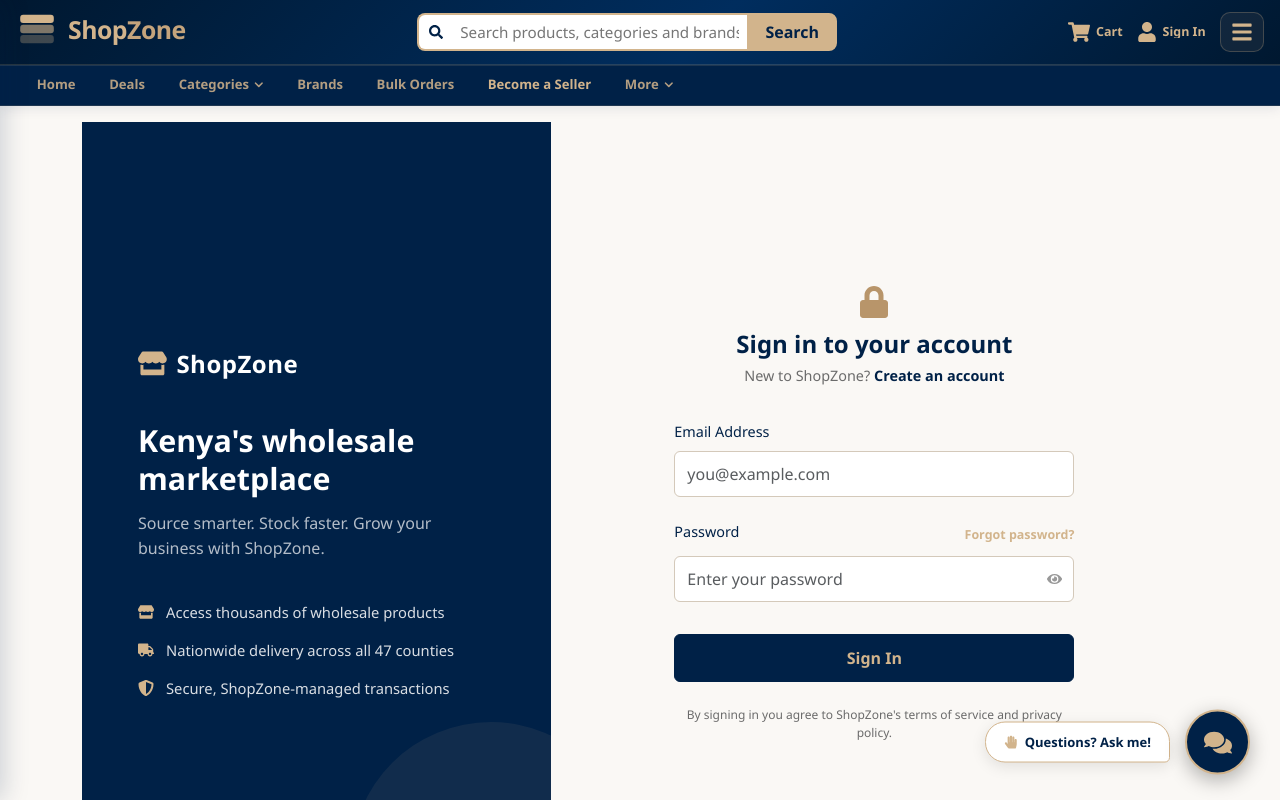
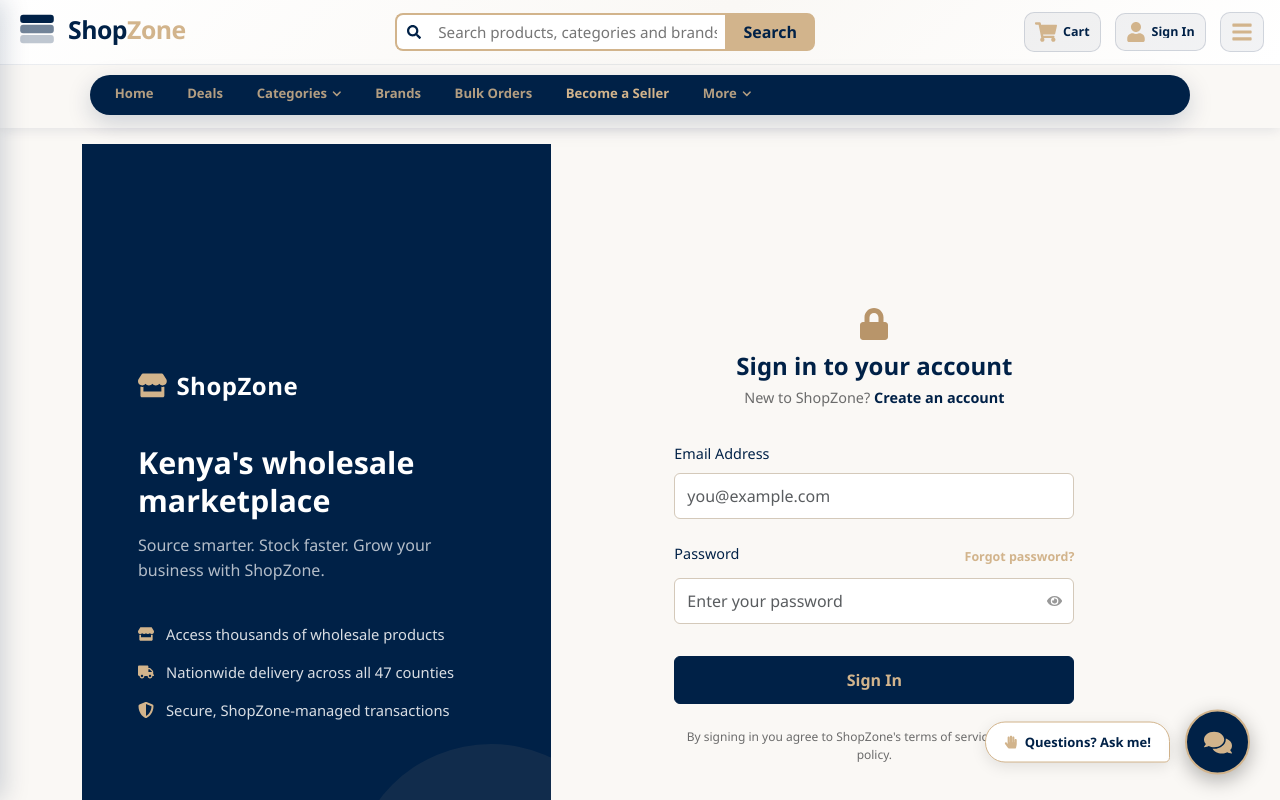
Before and after one commit to Mellvvin/ShopZone, a React (Vite) app in the folder frontend/: page /login in a window 1280 px wide. Shown: the top 800 px of the page. Built offline with nearby package versions, Linux system fonts and the light colour scheme.

Commit message:
feat: update CategoryBar and Header styles for improved UI consistency and responsiveness

```diff
--- a/frontend/src/components/CategoryBar/CategoryBar.css
+++ b/frontend/src/components/CategoryBar/CategoryBar.css
@@ -5,10 +5,13 @@
    ──────────────────────────────────────────── */
 
 /* ── Bar wrapper ────────────────────────────────── */
+/* No longer a full-width strip — just breathing room so the pill
+   below it has visible page background around it, top and bottom,
+   which is what actually makes it read as floating. */
 .category-bar {
-    background-color: var(--oxford-blue);
-    border-top: 1px solid rgba(210, 180, 140, 0.15);
-    border-bottom: 1px solid rgba(210, 180, 140, 0.15);
+    background: transparent;
+    border: none;
+    padding: 0.65rem 2.5rem 0.85rem;
 }
 
 /* Hidden on mobile — drawer handles categories there */
@@ -18,11 +21,27 @@
     }
 }
 
-/* ── Inner container ────────────────────────────── */
+/* ── Inner container — this is the pill itself now ─ */
 .category-bar-container {
-    max-width: 1280px;
+    max-width: 1100px;
     margin: 0 auto;
-    padding: 0 1.25rem;
+    padding: 0 0.5rem;
+    background: var(--oxford-blue);
+    border-radius: 999px;
+    box-shadow: 0 8px 24px rgba(0, 33, 71, 0.18);
+    transition: background-color 0.3s ease, box-shadow 0.3s ease;
+}
+
+/* Genuinely translucent — you should be able to see shapes and
+   color through it — but with a visible tan edge so the pill's
+   outline stays readable even at low fill opacity, rather than
+   opacity alone deciding whether it looks present or gone. */
+.header--condensed .category-bar-container {
+    background: rgba(0, 33, 71, 0.6);
+    backdrop-filter: blur(16px);
+    -webkit-backdrop-filter: blur(16px);
+    border: 1px solid rgba(210, 180, 140, 0.4);
+    box-shadow: 0 6px 20px rgba(0, 33, 71, 0.16);
 }
 
 /* ── Flex nav row ───────────────────────────────── */
@@ -56,6 +75,21 @@
     color: var(--tan);
     border-bottom-color: var(--tan);
     background-color: rgba(255, 255, 255, 0.05);
+}
+
+/* Current-page indicator — a filled tan pill, distinct from the
+   trigger's open-dropdown underline above, since "on this page"
+   and "this dropdown is open" are two different states. */
+.catbar-link.active {
+    color: var(--oxford-blue);
+    background-color: var(--tan);
+    border-radius: 999px;
+    border-bottom-color: transparent;
+}
+
+.catbar-link.active:hover {
+    color: var(--oxford-blue);
+    background-color: var(--tan);
 }
 
 /* Become a Seller — same layout as other nav links but Tan-accented at rest */
@@ -201,6 +235,14 @@
     color: #003a7a;
 }
 
+.simple-dropdown-item.active {
+    background-color: #f7f4ef;
+    color: #003a7a;
+    font-weight: 700;
+    border-left: 3px solid var(--tan);
+    padding-left: calc(1rem - 3px);
+}
+
 .simple-dropdown-icon {
     width: 26px;
     height: 26px;
--- a/frontend/src/components/Header/Header.css
+++ b/frontend/src/components/Header/Header.css
@@ -12,6 +12,37 @@
     width: 100%;
     box-shadow: var(--shadow);
     transition: box-shadow 0.25s ease, transform 0.3s ease;
+}
+
+/* Unified pill-chip treatment for every header icon — search toggle,
+   cart, profile, the bell — matching the border/background style the
+   hamburger already had, instead of hamburger being the only one. */
+/* Desktop only — this was also bulking up mobile icons, which
+   need to stay small and bare instead of chip-styled. */
+@media (min-width: 992px) {
+
+    .site-header .nav-icon-link,
+    .site-header .header-mobile-btn {
+        background: rgba(0, 33, 71, 0.05);
+        border: 1px solid rgba(0, 33, 71, 0.14);
+        border-radius: 10px;
+        padding: 8px 10px;
+        transition: background-color 0.18s ease, border-color 0.18s ease;
+    }
+
+    .site-header .nav-icon-link:hover,
+    .site-header .header-mobile-btn:hover {
+        background: rgba(0, 33, 71, 0.10);
+        border-color: rgba(0, 33, 71, 0.28);
+        opacity: 1;
+    }
+}
+
+.header-mobile-icons .nav-icon-link,
+.header-mobile-icons .header-mobile-btn {
+    background: none;
+    border: none;
+    padding: 0;
 }
 
 /* Slides fully off-screen on scroll-down, back in on scroll-up —
@@ -29,12 +60,12 @@
 }
 
 /* ── Top bar — Oxford Blue with subtle gradient depth ────── */
-/* Same gradient family the mobile panel already used, so desktop
-   and mobile finally share one visual language instead of desktop
-   sitting flat while mobile alone had depth. */
+/* White top row, replacing the Oxford Blue background entirely —
+   a whisper of gradient for depth rather than flat white, and a
+   soft Oxford-Blue hairline instead of the old tan glow. */
 .header-top-bar {
-    background: linear-gradient(135deg, #001830 0%, #002d5e 55%, #001830 100%);
-    border-bottom: 1px solid rgba(210, 180, 140, 0.18);
+    background: linear-gradient(135deg, #ffffff 0%, #faf8f5 55%, #ffffff 100%);
+    border-bottom: 1px solid rgba(0, 33, 71, 0.08);
     transition: padding 0.25s ease;
 }
 
@@ -74,21 +105,21 @@
 }
 
 .header-hamburger-btn {
-    background: rgba(210, 180, 140, 0.08);
-    border: 1px solid rgba(210, 180, 140, 0.25);
+    background: rgba(0, 33, 71, 0.05);
+    border: 1px solid rgba(0, 33, 71, 0.18);
     border-radius: 10px;
     cursor: pointer;
     padding: 8px 10px;
     line-height: 1;
-    color: var(--tan);
+    color: var(--oxford-blue);
     display: flex;
     align-items: center;
     transition: background-color 0.18s ease, border-color 0.18s ease, transform 0.18s ease;
 }
 
 .header-hamburger-btn:hover {
-    background: rgba(210, 180, 140, 0.16);
-    border-color: rgba(210, 180, 140, 0.45);
+    background: rgba(0, 33, 71, 0.10);
+    border-color: rgba(0, 33, 71, 0.32);
 }
 
 .header-hamburger-btn:active {
@@ -122,7 +153,7 @@
 .header-mobile-icons {
     display: none;
     align-items: center;
-    gap: 1rem;
+    gap: 0.55rem;
 }
 
 .header-mobile-btn {
@@ -148,9 +179,9 @@
     width: 32px;
     height: 32px;
     border-radius: 50%;
-    background: rgba(210, 180, 140, 0.16);
-    border: 1.5px solid rgba(210, 180, 140, 0.5);
-    color: var(--tan);
+    background: rgba(0, 33, 71, 0.06);
+    border: 1.5px solid rgba(210, 180, 140, 0.6);
+    color: var(--oxford-blue);
     font-size: 0.72rem;
     font-weight: 800;
     display: flex;
@@ -176,14 +207,14 @@
 .header-mobile-greeting__line {
     font-size: 0.78rem;
     font-weight: 600;
-    color: rgba(210, 180, 140, 0.85);
+    color: rgba(0, 33, 71, 0.55);
     display: block;
     line-height: 1.2;
 }
 
 .header-mobile-greeting__name {
     font-weight: 800;
-    color: var(--tan);
+    color: var(--oxford-blue);
 }
 
 /* ── Mobile search slide-down panel ─────────────────────── */
@@ -222,24 +253,29 @@
                     display: flex;
                 }
 
-   /* Gradient depth on mobile top bar */
-   .header-top-bar {
-       background: linear-gradient(135deg, #001830 0%, #002d5e 50%, #001830 100%) !important;
-       border-bottom: 2px solid rgba(210, 180, 140, 0.5);
-   }
+
+    /* Matches the desktop white gradient now — this used to force
+    the old dark-navy background back on mobile with !important,
+    which is why mobile and desktop could end up looking different
+    even after the desktop redesign was applied. */
+    .header-top-bar {
+      background: linear-gradient(135deg, #ffffff 0%, #f0e9db 50%, #ffffff 100%) !important;
+      border-bottom: 2px solid rgba(0, 33, 71, 0.14);
+      }
 
     /* More breathing room */
     .header-container {
         padding: 0.7rem 1rem;
     }
 
-    /* Icons spread across available space */
+    /* Small and tight — icons were ballooning here from two
+    different rules re-adding size further down the file. */
     .header-mobile-icons {
-        gap: 1.1rem;
+        gap: 0.55rem;
     }
 
     .header-mobile-btn {
-        padding: 4px;
+        padding: 0;
     }
 
     /* Tan cart badge */
@@ -260,7 +296,7 @@
 .header-icon-label {
     font-size: 0.78rem;
     font-weight: 600;
-    color: var(--tan);
+    color: var(--oxford-blue);
     white-space: nowrap;
     line-height: 1;
 }
--- a/frontend/src/components/Header/Header.jsx
+++ b/frontend/src/components/Header/Header.jsx
@@ -261,7 +261,7 @@
                     {/* ── Logo — desktop only ──────────────────────────── */}
           {/* dark=true — Tan colours on Oxford Blue background */}
           <div className='header-desktop-logo'>
-            <ShopZoneLogo dark={true} size='medium' />
+            <ShopZoneLogo dark={false} size='medium' />
           </div>
 
           {/* ── Identity block — mobile only ─────────────────── */}
@@ -281,7 +281,7 @@
                 </div>
               </>
             ) : (
-              <ShopZoneLogo dark={true} size='small' />
+              <ShopZoneLogo dark={false} size='small' />
             )}
           </div>
 
--- a/frontend/src/components/ShopZoneLogo/ShopZoneLogo.jsx
+++ b/frontend/src/components/ShopZoneLogo/ShopZoneLogo.jsx
@@ -13,8 +13,11 @@
     const navigate = useNavigate();
 
     // ── Colour tokens ──────────────────────────────────────────
-    const primary = dark ? '#D2B48C' : '#002147';
-    const secondary = dark ? '#C4A47C' : '#003066';
+    // "Zone" stays tan regardless of mode — the one true brand
+    // constant. "Shop" adapts for contrast: off-white on dark
+    // backgrounds, Oxford Blue on light ones.
+    const primary = dark ? '#FAF8F5' : '#002147';
+    const secondary = '#D2B48C';
     const boxFull = dark ? '#D2B48C' : '#002147';
     const boxMid = dark ? 'rgba(210,180,140,0.60)' : 'rgba(0,33,71,0.55)';
     const boxLight = dark ? 'rgba(210,180,140,0.30)' : 'rgba(0,33,71,0.25)';
--- a/frontend/src/pages/BecomeSellerPage.jsx
+++ b/frontend/src/pages/BecomeSellerPage.jsx
@@ -488,7 +488,7 @@
                     <div className='bs-hero__text-col'>
                     <div className='bs-hero__eyebrow'>
                         <FaBolt aria-hidden='true' />
-                        Seller Programme
+                        Seller Program
                     </div>
 
                     <h1 className='bs-hero__title'>
--- a/frontend/src/pages/SpecialOffersPage.css
+++ b/frontend/src/pages/SpecialOffersPage.css
@@ -45,7 +45,7 @@
 .offers-hero__title {
     font-size: clamp(1.8rem, 4vw, 2.6rem);
     font-weight: 800;
-    color: var(--off-white);
+    color: var( --white);
     margin: 0 0 12px;
     letter-spacing: -0.02em;
 }
```
Also changed, not shown: frontend/src/components/CategoryBar/CategoryBar.jsx (+43 -12 lines).
